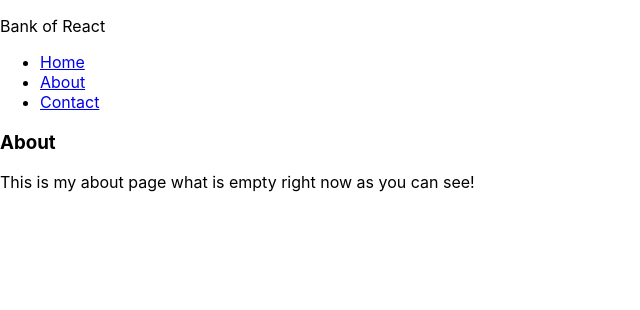
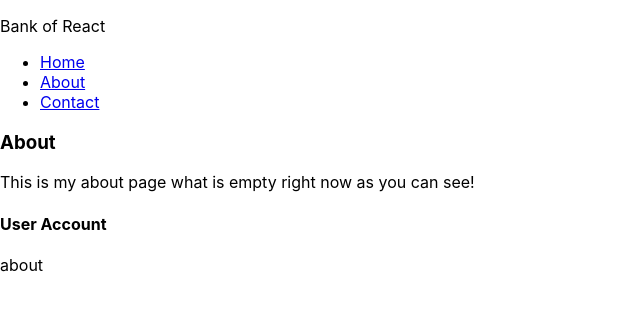
Before and after one commit to Ldaruu/JsPracc, a React (Create React App) app in the folder BankAccount-React/bankaccount/: page /about in a window 1280 px wide. Shown: the top 310 px of the page, without its empty margins (0-640 px from the left). Built offline with nearby package versions, Linux system fonts and the light colour scheme.

Commit message:
feat(route params for id)

```diff
--- a/BankAccount-React/bankaccount/src/App.js
+++ b/BankAccount-React/bankaccount/src/App.js
@@ -5,7 +5,7 @@ import About from './components/About';
 import Contact from './components/Contact';
 import { BrowserRouter } from 'react-router-dom';
 import Route from '../node_modules/react-router-dom/Route';
-
+import UserAcc from './components/UserAcc';
 
 
 class App extends Component {
@@ -18,6 +18,7 @@ class App extends Component {
         <Route exact path='/' component={Home} />
         <Route path='/about' component={About} />
         <Route path='/contact' component={Contact} />
+        <Route path="/:acc_id" component={UserAcc}/>
       </div>
       </BrowserRouter>
     );
--- a/BankAccount-React/bankaccount/src/Home.js
+++ b/BankAccount-React/bankaccount/src/Home.js
@@ -41,7 +41,7 @@ class Home extends Component{
 
       render() {
           const{img} = this.state
-          const images = img.length ? (
+          const image = img.length ? (
               img.map(pic => {
                   let imgUrl = pic.images.original.url ;
                   console.log(imgUrl);
@@ -54,11 +54,12 @@ class Home extends Component{
           ) : (
               <div>Bank is Closed!</div>
           )
+
         return (
           <div className="App">
            <h1>My first React App!</h1>
            <h4>Bank of React</h4>
-           {images}
+           {image}
            <Accounts deleteAccout={this.deleteAccout} accounts={this.state.accounts}/>
            <AddAccount addAccount ={this.addAccount} />
           </div>
--- /dev/null
+++ b/BankAccount-React/bankaccount/src/components/UserAcc.js
@@ -0,0 +1,23 @@
+import React,{ Component } from 'react';
+
+class UserAcc extends Component{
+    state = {
+        id: null
+    }
+    componentDidMount(){
+        let id = this.props.match.params.acc_id;
+        this.setState({
+            id: id
+        })
+    }
+render(){
+    return(
+        <div>
+            <h4>User Account</h4>
+            {this.state.id}
+        </div>
+    )
+    }
+}
+
+export default UserAcc
```
